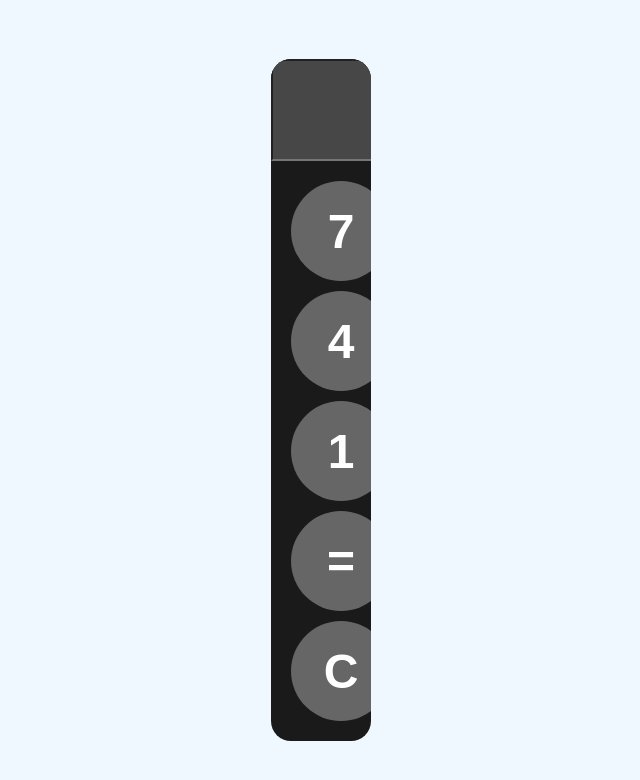
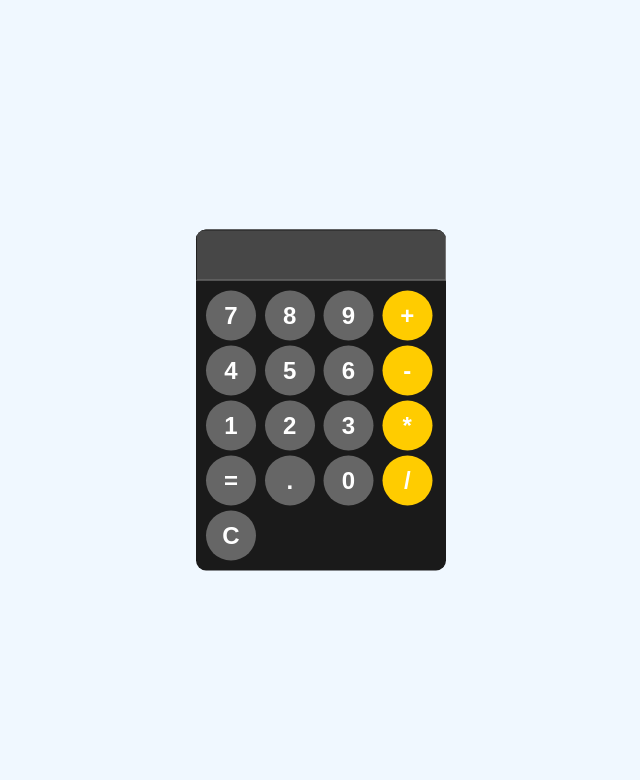
Before and after one commit to sudheerthedeveloper/calculator, a plain HTML site: page index.html in a window 1280 px wide. Shown: the whole page, without its empty margins (319-959 px from the left). Drawn offline with Linux system fonts and the light colour scheme.

Commit message:
problem solved

```diff
--- a/s.css
+++ b/s.css
@@ -9,8 +9,9 @@
 #calculator{
     background-color: hsl(0, 0%, 10%);
     border-radius: 20px;
-    width: 100px;
+    width: 500px;
     overflow: hidden;
+    transform: scale(0.5);
 }
 #display{
     width: 500px;
```
